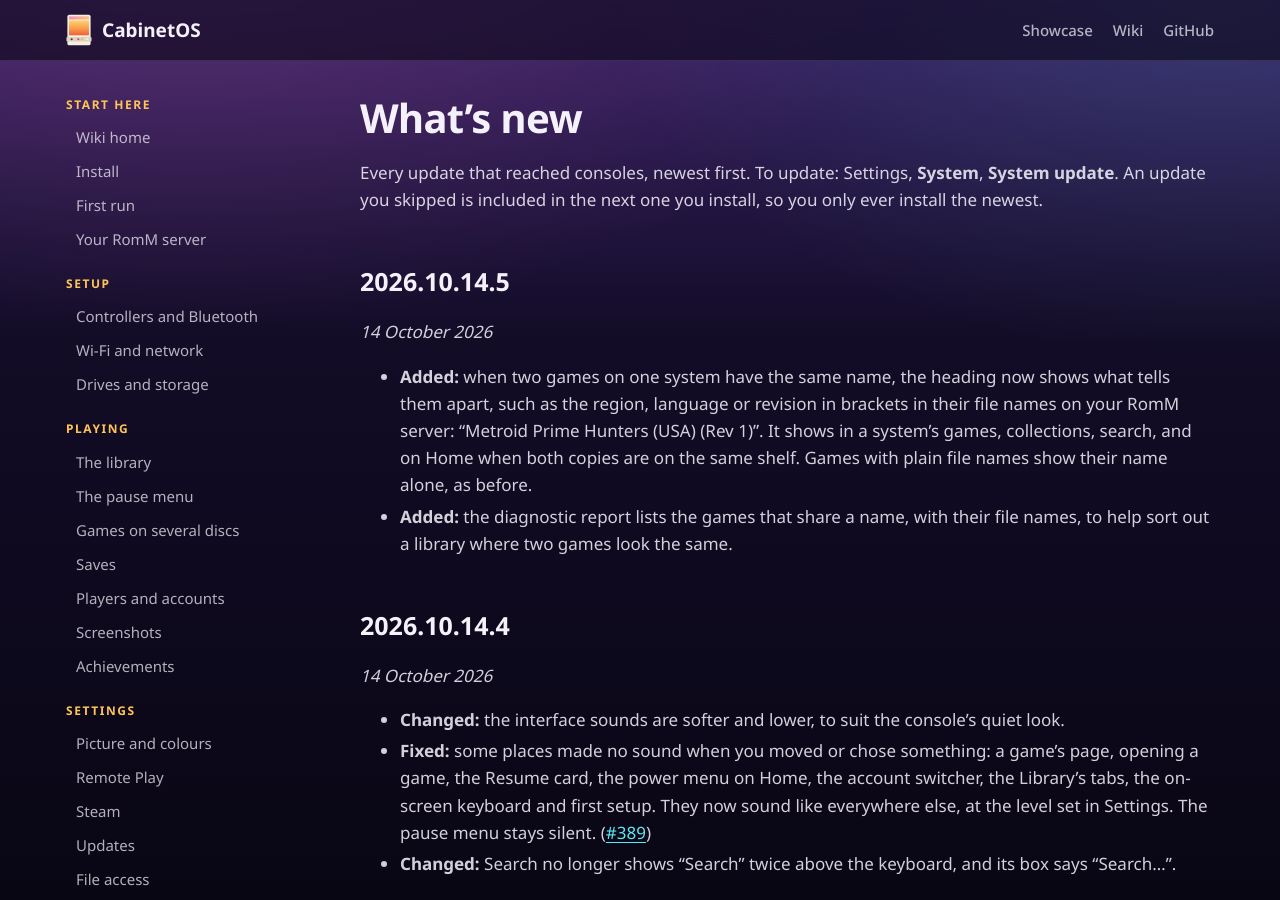
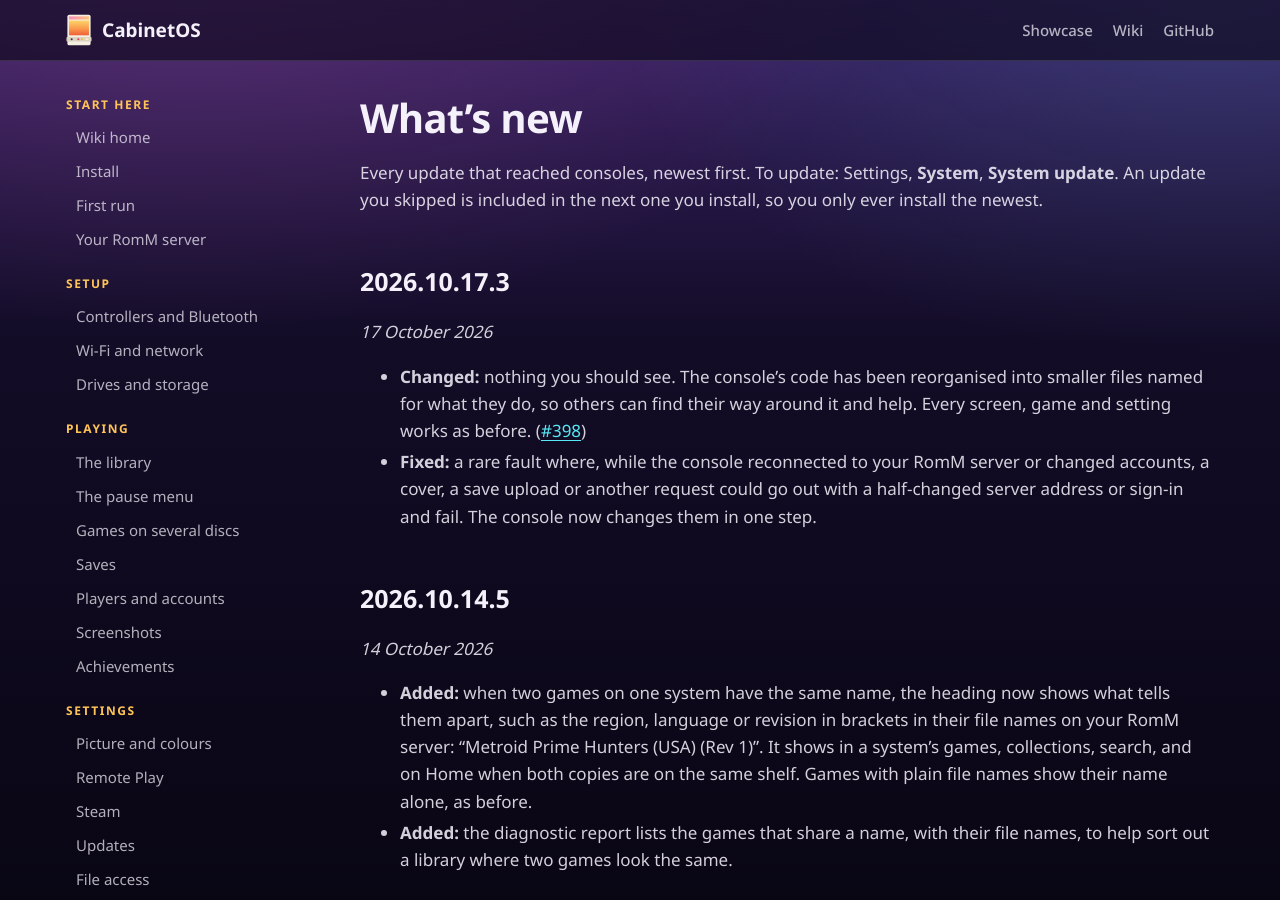
Before and after one commit to MMagTech/cabinetos, a Jekyll site: the page built from docs/wiki/changelog.md, in a window 1280 px wide and 900 px high. Built offline with Jekyll 4.4.1, drawn with Linux system fonts in a browser that asks for light colours; our own code applies the rules of GitHub Pages for plain Markdown files.

Commit message:
What's new for 2026.10.17.3; next session: the restructure's moves are all merged (#398)
The changelog's entry for players, under the final testing image's version: the code reorganised (nothing to see), and the RomM client's rare half-changed address or sign-in fixed. NEXT-SESSION.md: every move merged into restructure, the A9 on 2026.10.17.3 with its PIN off, and what is left (MMagTech's checklist, his merge to main, then Parts 4 and 5).

Co-Authored-By: Claude Opus 5.5 <noreply@anthropic.com>

```diff
--- a/docs/wiki/changelog.md
+++ b/docs/wiki/changelog.md
@@ -3,6 +3,20 @@
 Every update that reached consoles, newest first. To update: Settings,
 **System**, **System update**. An update you skipped is included in the next
 one you install, so you only ever install the newest.
+
+## 2026.10.17.3 {#v2026-10-17-3}
+
+*17 October 2026*
+
+- **Changed:** nothing you should see. The console's code has been
+  reorganised into smaller files named for what they do, so others can find
+  their way around it and help. Every screen, game and setting works as
+  before.
+  ([#398](https://github.com/MMagTech/cabinetos/issues/398))
+- **Fixed:** a rare fault where, while the console reconnected to your RomM
+  server or changed accounts, a cover, a save upload or another request
+  could go out with a half-changed server address or sign-in and fail. The
+  console now changes them in one step.
 
 ## 2026.10.14.5 {#v2026-10-14-5}
 
```
Also changed, not shown: docs/NEXT-SESSION.md (+30 -31 lines).
